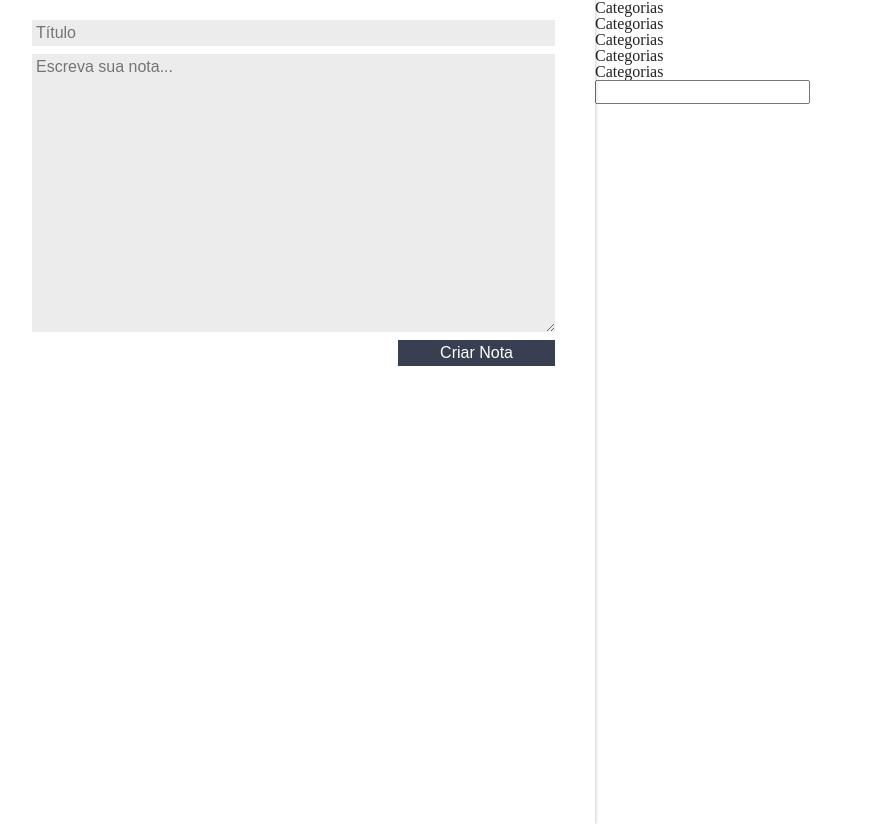
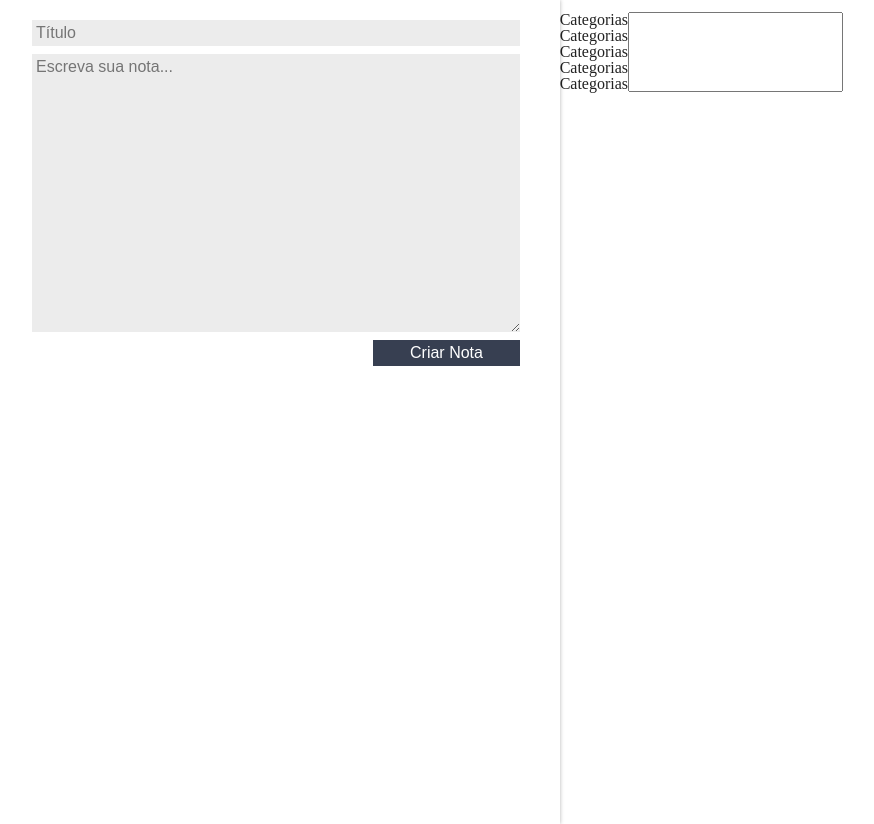
Before and after one commit to danielemaraschin/React-Component-Lifecycle, a React (Create React App) app: page / in a window 1280 px wide. Shown: the whole page, without its empty margins (8-882 px from the left). Built offline with nearby package versions, Linux system fonts and the light colour scheme; the HTML template or start-up script is replaced by a standard one.

Commit message:
working with CSS

```diff
--- a/src/components/ListaCategorias/estilo.css
+++ b/src/components/ListaCategorias/estilo.css
@@ -1,29 +1,21 @@
-.form-cadastro {
-    flex-grow: 2;
-    box-shadow: 0 0 4px rgba(0, 0, 0, 0.3);
-    z-index: 1;
-    min-height: 100vh;
+.lista-categorias{
     display: flex;
-    flex-direction: column;
-    padding: 12px 40px;
-  }
-  .form-cadastro_input {
-    margin-top: 8px;
-    padding: 4px;
-    border: none;
-    background-color: var(--fundo-detalhes);
-    font-family: Arial, Helvetica, sans-serif;
-    font-weight: 100;
-  }
-
-  .form-cadastro_submit {
-    align-self: flex-end;
-    width: 30%;
+    flex-direction: row;
+    margin-top: 12px;
+}
+.lista-categorias_lista{
+    flex: 1;
+    display: flex;
+    flex-direction: row;
+    justify-content: space-evenly;
+}
+.lista-categorias_item{
     background-color: var(--secundaria);
     color: white;
-    font-weight: 400;
-  }
-
-  .form-cadastro_submit:active {
-    background-color: var(--secundaria-ativa);
-  }
+    padding: 4px 8px;
+    border-radius: 10px;
+    font-family: Arial, Helvetica, sans-serif;
+}
+.lista-categorias_input{
+    margin-right: 20px;
+}
```
